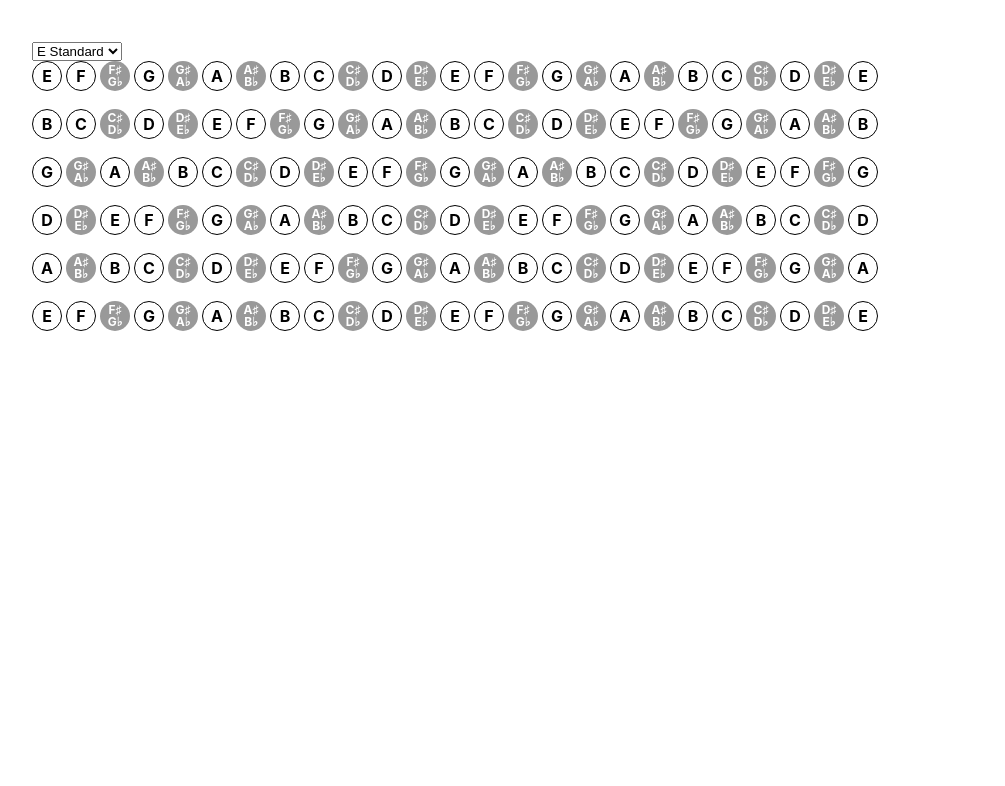
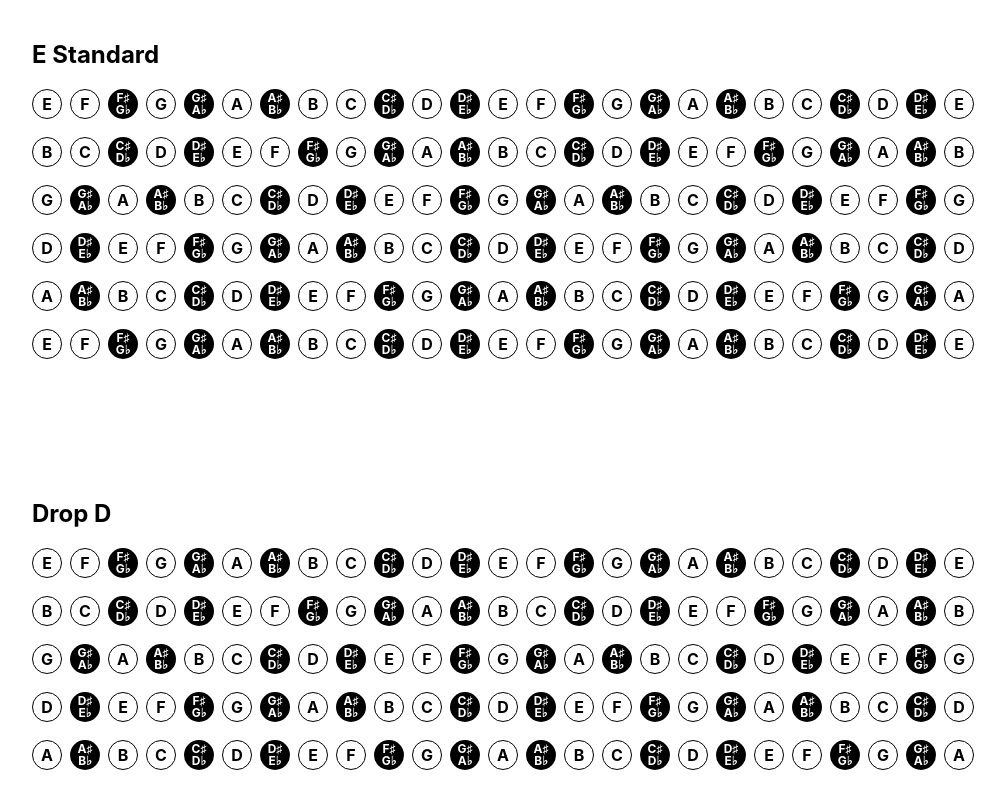
Before and after one commit to johndjameson/fretboard, a React (Create React App) app: page / in a window 1280 px wide. Shown: the top 786 px of the page, without its empty margins (8-1013 px from the left). Built offline with nearby package versions, Linux system fonts and the light colour scheme.

Commit message:
Render multiple tunings

```diff
--- a/src/App.css
+++ b/src/App.css
@@ -1,10 +1,15 @@
+.heading {
+  margin-top: 0;
+}
+
 .guitar {
   display: grid;
   row-gap: 18px;
+  margin-bottom: 140px;
 }
 
 .guitar-string {
-  column-gap: 4px;
+  column-gap: 8px;
   display: grid;
   grid-template-columns: repeat(calc(var(--guitar-frets) + 1), 30px);
 }
@@ -24,7 +29,7 @@
 }
 
 .guitar-note--accidental {
-  background: rgb(153 153 153);
+  background: rgb(0 0 0);
   border-color: transparent;
   color: rgb(255 255 255);
   font-size: 12px;
--- a/src/App.tsx
+++ b/src/App.tsx
@@ -55,7 +55,7 @@ interface GuitarStringProps {
 
 function GuitarString({ frets = 24, note }: GuitarStringProps) {
   // Number of frets plus open string
-  const fretNumbers = new Array(frets + 1).fill(null).map((_v, i) => i);
+  const fretNumbers = Array.from({ length: frets + 1 }, (_v, i) => i);
 
   const startingNoteIndex = NOTES.indexOf(note);
 
@@ -65,7 +65,10 @@ function GuitarString({ frets = 24, note }: GuitarStringProps) {
       style={{ '--guitar-frets': frets } as React.CSSProperties}
     >
       {fretNumbers.map((fret) => (
-        <GuitarNote note={NOTES[(startingNoteIndex + fret) % NOTES.length]} />
+        <GuitarNote
+          key={fret}
+          note={NOTES[(startingNoteIndex + fret) % NOTES.length]}
+        />
       ))}
     </div>
   );
@@ -79,22 +82,14 @@ const TUNINGS = {
   'C Standard': ['C', 'G', 'D♯/E♭', 'A♯/B♭', 'F', 'C'],
 } as const;
 
-function App() {
-  const [tuning, setTuning] = useState<keyof typeof TUNINGS>('E Standard');
+interface TuningProps {
+  tuning: keyof typeof TUNINGS;
+}
 
+function Tuning({ tuning }: TuningProps) {
   return (
     <>
-      <select
-        onChange={(e) => {
-          setTuning(e.target.value as typeof tuning);
-        }}
-      >
-        {Object.keys(TUNINGS).map((tuning) => (
-          <option key={tuning} value={tuning}>
-            {tuning}
-          </option>
-        ))}
-      </select>
+      <h2 className="heading">{tuning}</h2>
 
       <div className="guitar">
         {TUNINGS[tuning].map((stringNote) => (
@@ -105,4 +100,14 @@ function App() {
   );
 }
 
+function App() {
+  return (
+    <>
+      {Object.keys(TUNINGS).map((tuning) => (
+        <Tuning key={tuning} tuning={tuning as keyof typeof TUNINGS} />
+      ))}
+    </>
+  );
+}
+
 export default App;
```
